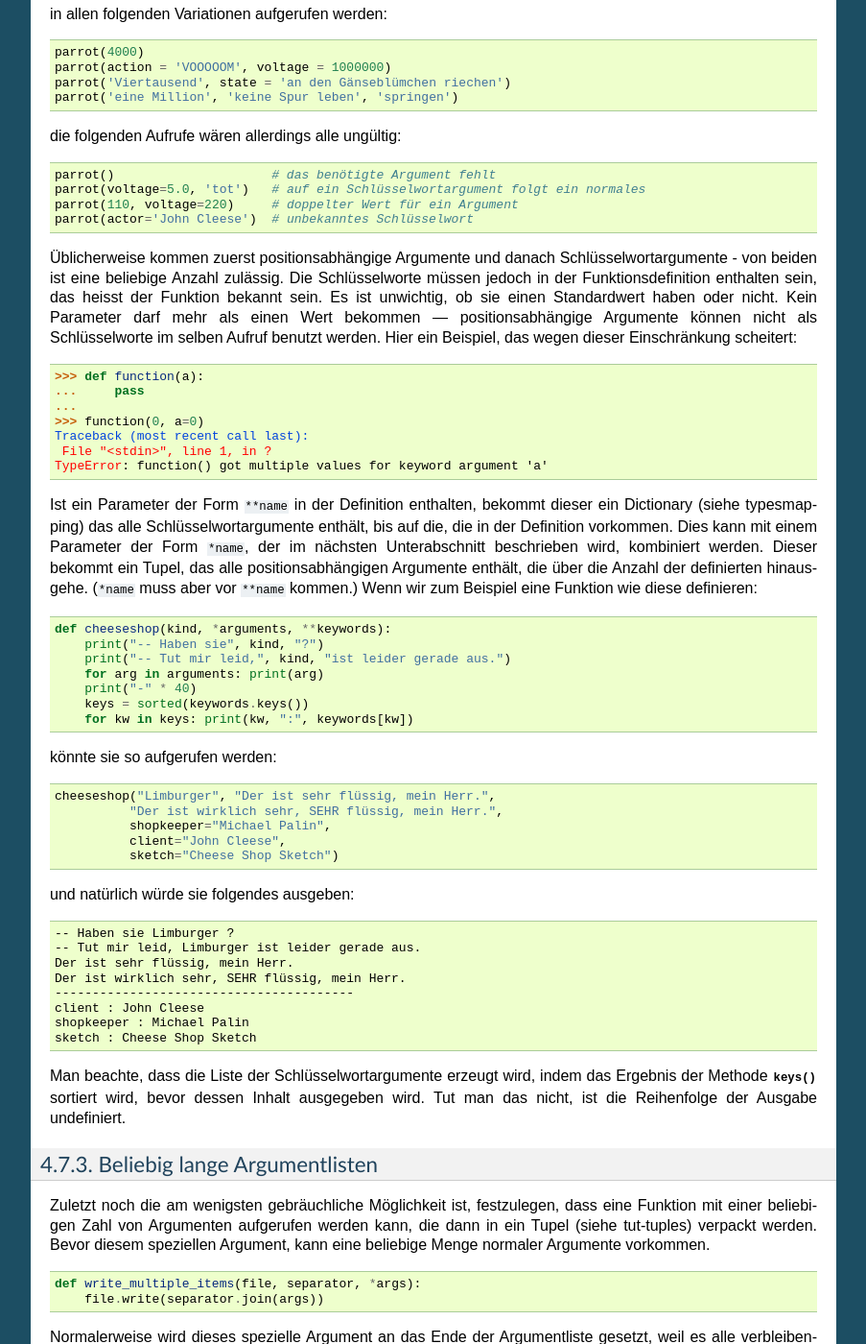
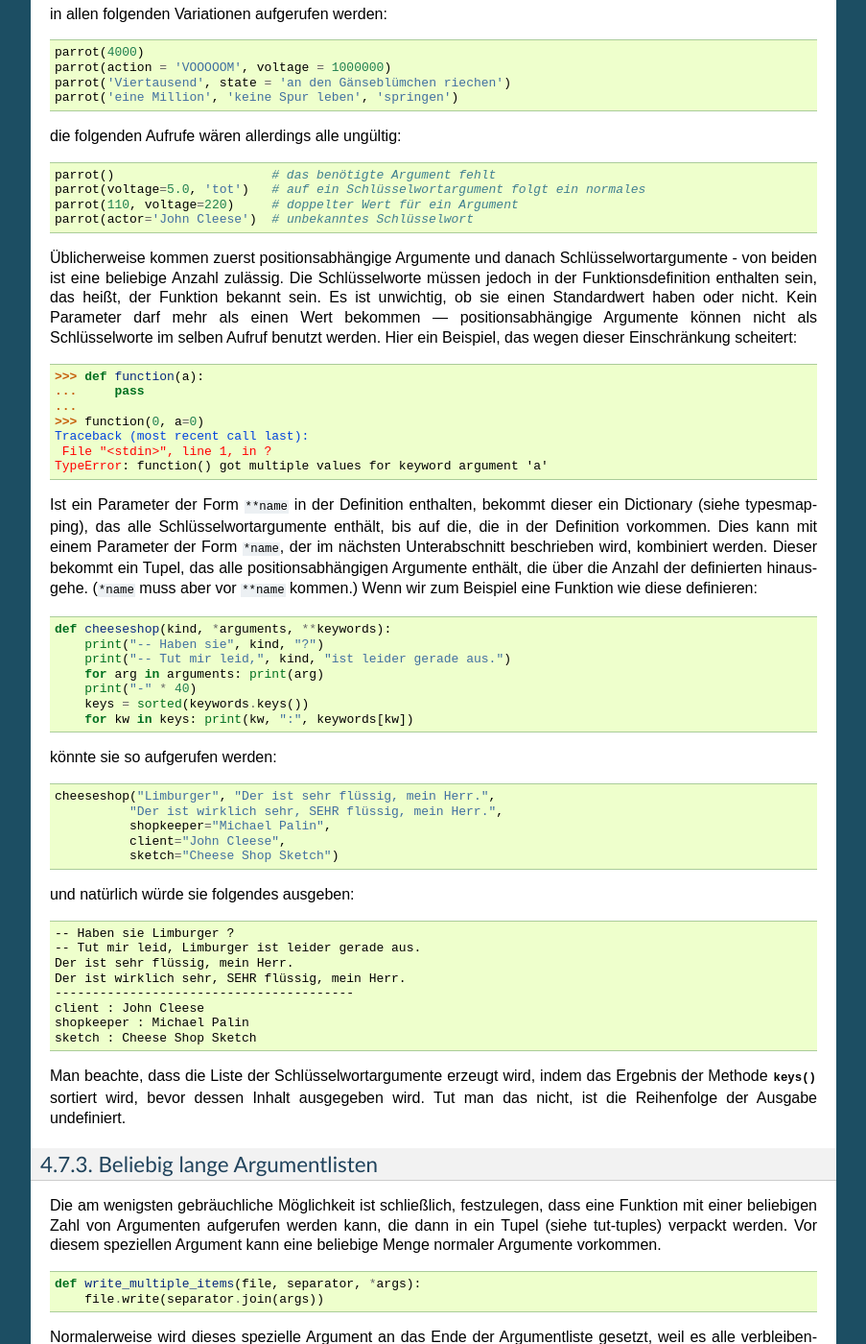
Before and after one commit to cofi/py-tutorial-de, a Sphinx documentation site: the page built from source/controlflow.rst, in a window 1280 px wide and 1400 px high, scrolled down 6393 px. Shown: the whole window at 96% size, without its empty margins (198-1101 px from the left). Built offline with Sphinx 7.4.7, drawn with Linux system fonts in a browser that asks for light colours; pages that are not in the unit, such as notebooks, are missing from menus; some of the changed text lies outside the part shown.

Commit message:
Applied sma's patch (spelling and punctuation fixes)

```diff
--- a/source/controlflow.rst
+++ b/source/controlflow.rst
@@ -438,7 +438,7 @@ die folgenden Aufrufe wären allerdings alle ungültig::
 Üblicherweise kommen zuerst positionsabhängige Argumente und danach
 Schlüsselwortargumente - von beiden ist eine beliebige Anzahl zulässig. Die
 Schlüsselworte müssen jedoch in der Funktionsdefinition enthalten sein, das
-heisst der Funktion bekannt sein. Es ist unwichtig, ob sie einen Standardwert
+heißt, der Funktion bekannt sein. Es ist unwichtig, ob sie einen Standardwert
 haben oder nicht. Kein Parameter darf mehr als einen Wert bekommen ---
 positionsabhängige Argumente können nicht als Schlüsselworte im selben Aufruf
 benutzt werden. Hier ein Beispiel, das wegen dieser Einschränkung scheitert::
@@ -452,7 +452,7 @@ benutzt werden. Hier ein Beispiel, das wegen dieser Einschränkung scheitert::
     TypeError: function() got multiple values for keyword argument 'a'
 
 Ist ein Parameter der Form ``**name`` in der Definition enthalten, bekommt
-dieser ein Dictionary (siehe :ref:`typesmapping`) das alle
+dieser ein Dictionary (siehe :ref:`typesmapping`), das alle
 Schlüsselwortargumente enthält, bis auf die, die in der Definition vorkommen.
 Dies kann mit einem Parameter der Form ``*name``, der im nächsten Unterabschnitt
 beschrieben wird, kombiniert werden. Dieser bekommt ein Tupel, das alle
@@ -499,10 +499,10 @@ Beliebig lange Argumentlisten
 .. index::
    statement: *
 
-Zuletzt noch die am wenigsten gebräuchliche Möglichkeit ist, festzulegen, dass
+Die am wenigsten gebräuchliche Möglichkeit ist schließlich, festzulegen, dass
 eine Funktion mit einer beliebigen Zahl von Argumenten aufgerufen werden kann,
-die dann in ein Tupel (siehe :ref:`tut-tuples`) verpackt werden. Bevor diesem
-speziellen Argument, kann eine beliebige Menge normaler Argumente vorkommen. ::
+die dann in ein Tupel (siehe :ref:`tut-tuples`) verpackt werden. Vor diesem
+speziellen Argument kann eine beliebige Menge normaler Argumente vorkommen. ::
 
     def write_multiple_items(file, separator, *args):
         file.write(separator.join(args))
```
Also changed, not shown: other parts of source/controlflow.rst (+1 -1 lines).
